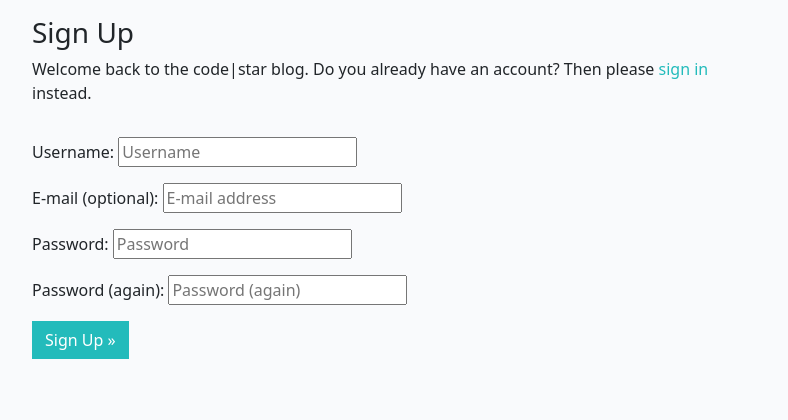
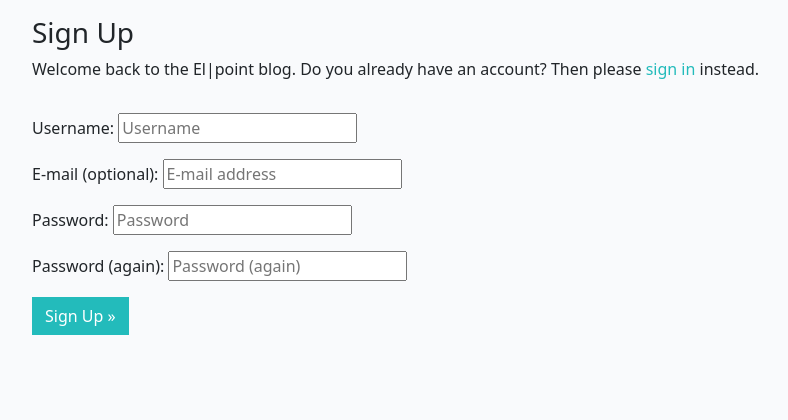
Before and after one commit to pirzer/elpoint, a Django app: page /accounts/signup/ in a window 1280 px wide. Shown: the part 60-480 px from the top of the page, without its empty margins (240-1028 px from the left). Run offline with Django 3.2, Linux system fonts and the light colour scheme.

Commit message:
updated website name to Elpoint

```diff
--- a/templates/account/signup.html
+++ b/templates/account/signup.html
@@ -10,7 +10,7 @@
     <div class="col-md-8 mt-3 offset-md-2">
       <h3>{% trans "Sign Up" %}</h3>
 
-      <p>{% blocktrans %}Welcome back to the code|star blog. Do you already have an account? Then please <a class="link"
+      <p>{% blocktrans %}Welcome back to the El|point blog. Do you already have an account? Then please <a class="link"
           href="{{ login_url }}">sign in</a> instead.{% endblocktrans %}</p>
     </div>
   </div>
```
